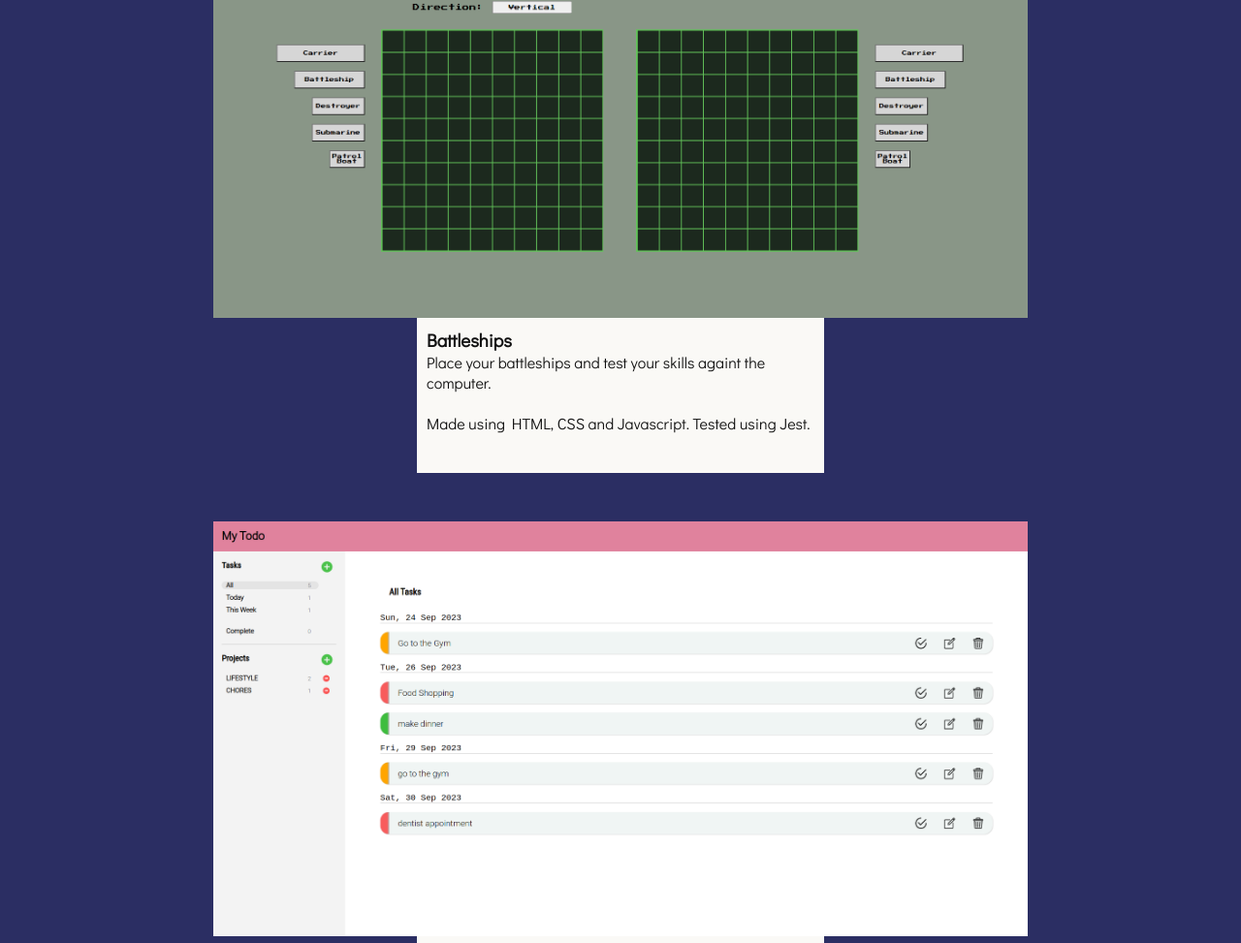
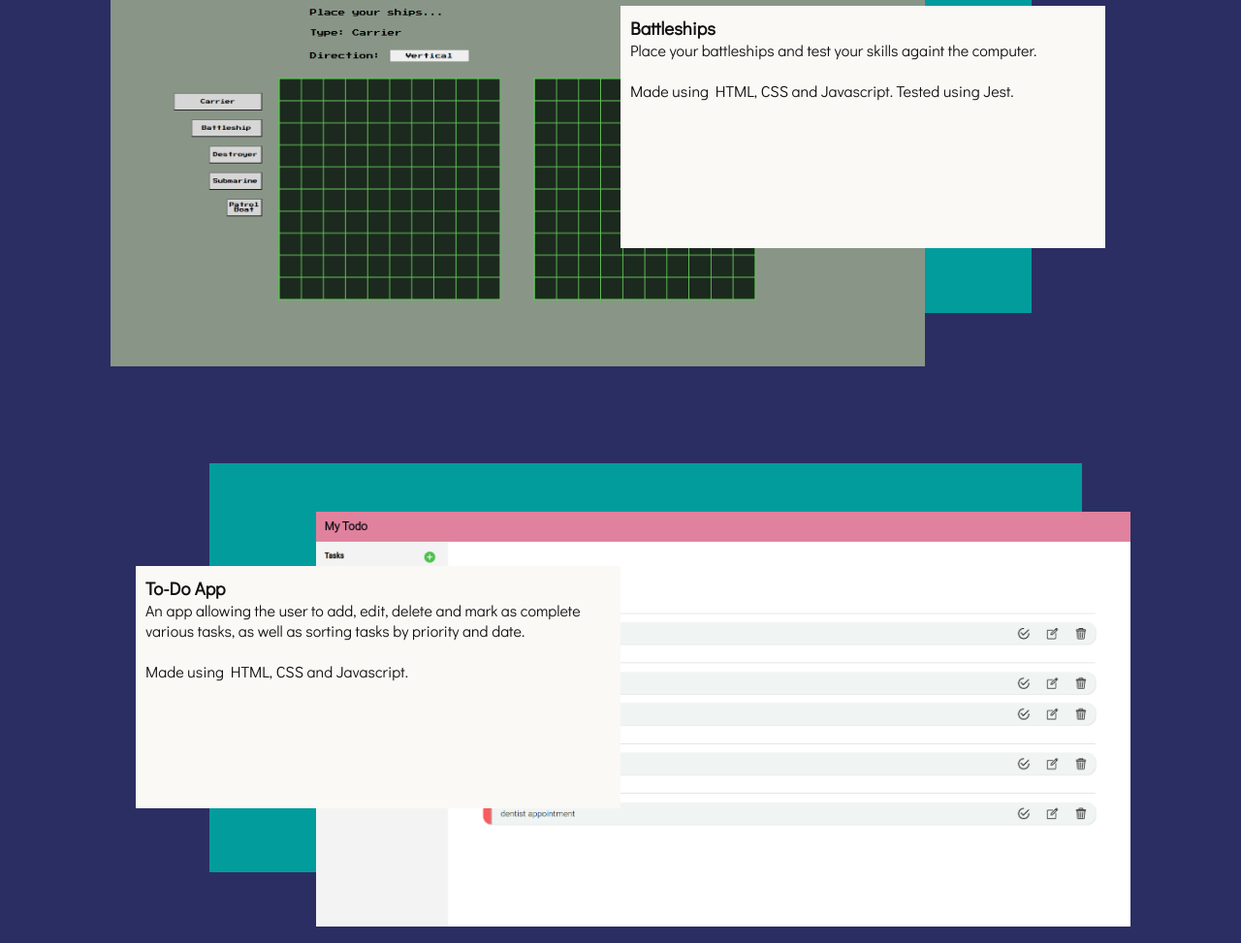
Before and after one commit to parkypark92/portfolio-website, a website built with webpack: page dist/index.html in a window 1280 px wide. Shown: the part 2462-3435 px from the top of the page at 97% size. Built offline with Linux system fonts and the light colour scheme.

Commit message:
have each project display alternating between left and right screen

```diff
--- a/src/style.css
+++ b/src/style.css
@@ -245,8 +245,12 @@ span {
 
 .project-ctnr {
     display: flex;
-    flex-direction: column;
-    align-items: center;
+    padding: 50px;
+    position: relative;
+}
+
+.project-right {
+    flex-direction: row-reverse;
 }
 
 .placeholder-img {
@@ -262,14 +266,45 @@ span {
     background-position: center;
     background-size: cover;
     background-repeat: no-repeat;
+    position: relative;
+}
+
+.project-ctnr::before {
+    content: "";
+    position: absolute;
+    top: 0;
+    height: 80%;
+    width: 80%;
+    max-width: 900px;
+    background-color: var(--custom-green);
+    z-index: -1;
+}
+
+.project-left::before {
+    left: 100px;
+}
+
+.project-right::before {
+    right: 100px;
 }
 
 .project-description {
     background-color: var(--main-font-color);
     color: #111111;
     padding: 10px;
-    height: 160px;
-    width: 420px;
+    height: 250px;
+    width: 500px;
+    position: absolute;
+    top: 20%;
+    transform: translateZ(-1px);
+}
+
+.project-left > .project-description {
+    left: 50%;
+}
+
+.project-right > .project-description {
+    right: 50%;
 }
 
 .contact-section {
```
Also changed, not shown: dist/index.html, dist/main.js.
